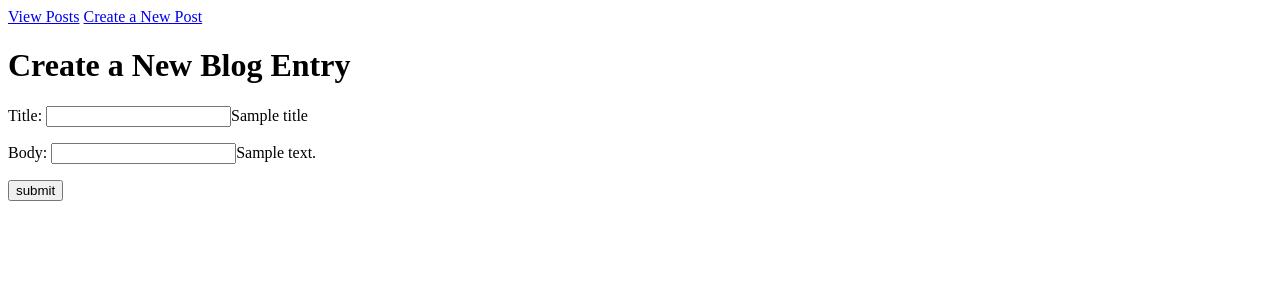
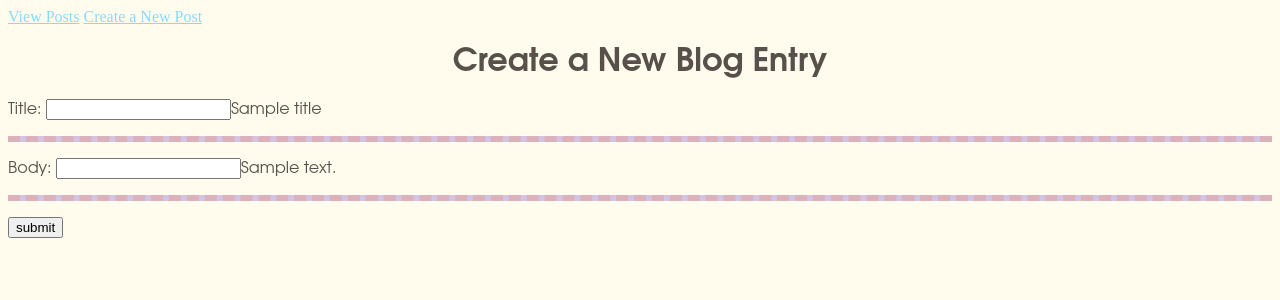
Before and after one commit to jay-hen/blogs, a Flask app: template templates/form.html in a window 1280 px wide. Shown: the top 300 px of the page. Run offline with Flask 2, Linux system fonts and the light colour scheme; the template is opened without the code that fills it: most values are stand-ins (such as "Sample title", 1, 10 or a date in 2020).

Commit message:
Working blog and color, began styling.

```diff
--- /dev/null
+++ b/static/css/styles.css
@@ -0,0 +1,53 @@
+a:link {
+    color: #89DAFF;
+}
+
+a:visited {
+    color: #8F95D3;
+    text-decoration: line-through;
+}
+
+a:hover {
+    color: #DBB1BC;
+}
+
+label {
+    color: #58504A;
+    font-family: Avantgarde, TeX Gyre Adventor, URW Gothic L, sans-serif;
+}
+
+.error {
+    color: red;
+    font-weight: bold;
+}
+
+h1 {
+    color: #58504A;
+    font-family: Avantgarde, TeX Gyre Adventor, URW Gothic L, sans-serif;
+    font-weight: boldest;
+    text-align: center;
+}
+
+h2 {
+    color: #89DAFF;
+    font-family: Avantgarde, TeX Gyre Adventor, URW Gothic L, sans-serif;
+    font-weight: bold;
+    text-align: left;
+}
+
+p {
+    color: #58504A;
+    font-family: Avantgarde, TeX Gyre Adventor, URW Gothic L, sans-serif;
+    border-bottom: 6px dashed #DBB1BC;
+    background-color: #D3C4E3;
+}
+
+ul {
+    list-style-type: none;
+    margin: 0;
+    padding: 0;
+  }
+
+  body {
+      background-color: #FFFBED;
+  }
--- a/templates/base.html
+++ b/templates/base.html
@@ -4,11 +4,7 @@
     <meta charset="UTF-8">
     <meta name="viewport" content="width=device-width, initial-scale=1.0">
     <meta http-equiv="X-UA-Compatible" content="ie=edge">
-    <style>
-        .error {
-            color: red;
-        }
-    </style>
+    <link rel="stylesheet" type="text/css" href="/static/css/styles.css">
     <title>{{web_title}}</title>
     <nav>
         <a href="/blog">View Posts</a>
--- a/templates/listings.html
+++ b/templates/listings.html
@@ -2,15 +2,14 @@
 
 {% block content %}
 
-<h1>Here are the blogs!</h1>
+<h1>Here yer blog.</h1>
 <br>
 <ul>
     {% for post in blogs %}
         <li>
             <h2><a href="/blog?id={{post.id}}">{{post.title}}</a></h2>
+            <p>{{post.body}}</p>
             <br>
-            {{post.body}}
-            <br><br><br>
         </li>
         {% endfor %}
 </ul>
```
